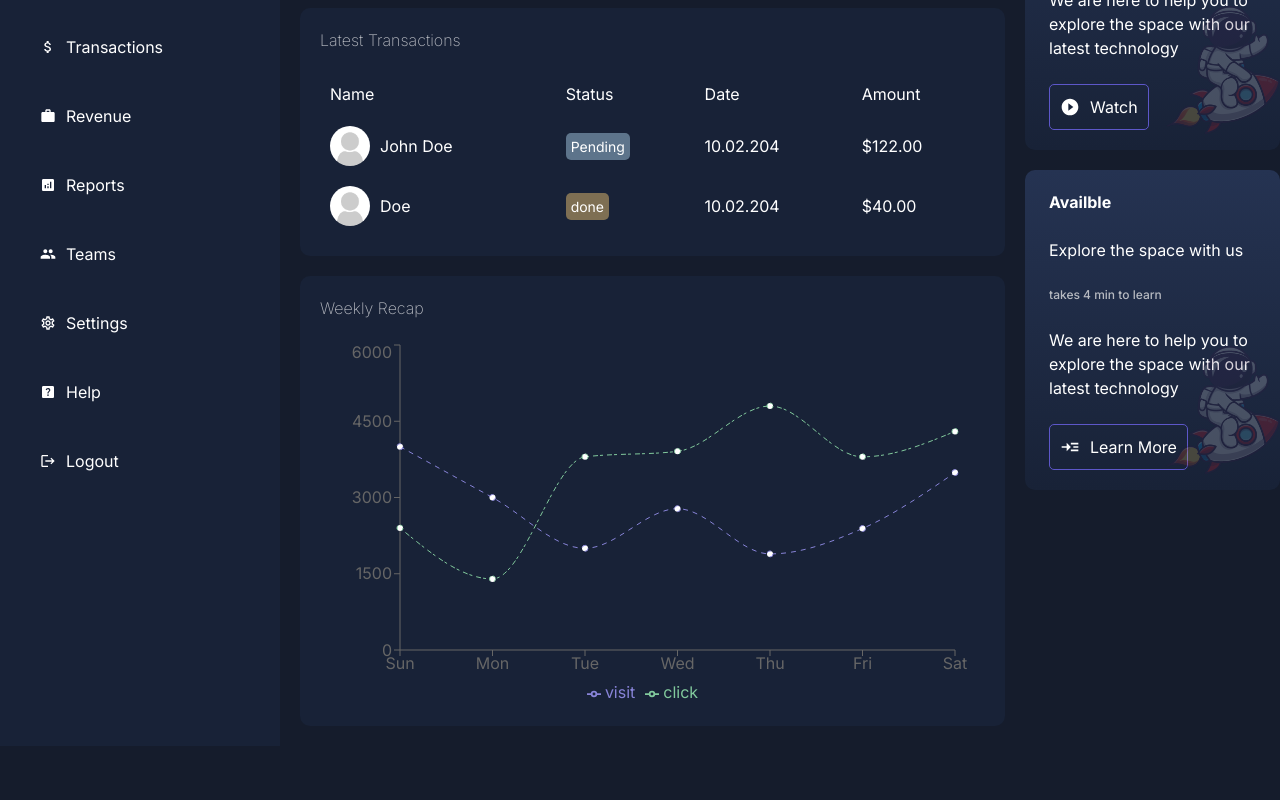
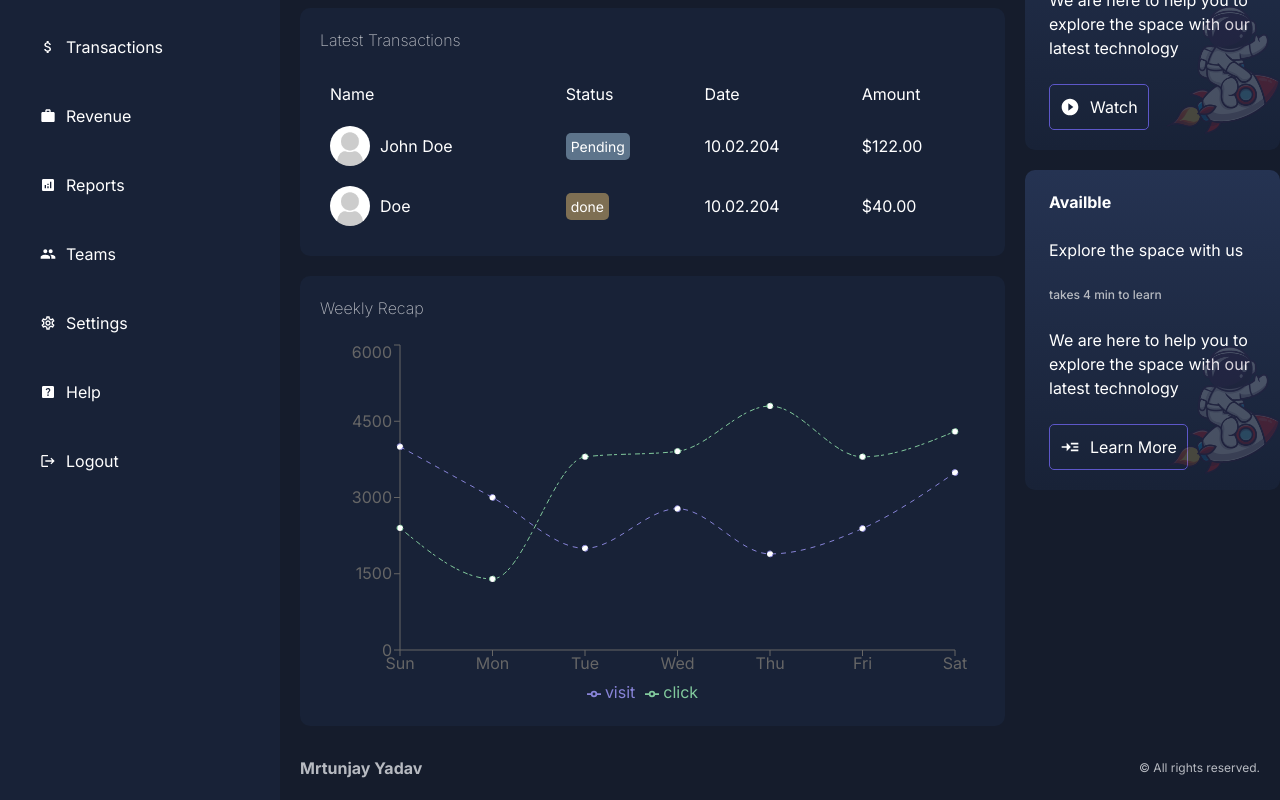
Before and after one commit to Mrutunjay113/admin-dashboard, a Next.js app: page /dashboard in a window 1280 px wide. Shown: the part 294-1094 px from the top of the page. Before the commit the page ends 1040 px from the top, so only its background shows below. Built offline with nearby package versions, Linux system fonts and the light colour scheme.

Commit message:
Add footer component to dashboard layout

```diff
--- a/app/dashboard/layout.jsx
+++ b/app/dashboard/layout.jsx
@@ -2,6 +2,7 @@
 import Sidebar from "../ui/dashboard/sidebar/sidebar";
 import Navbar from "../ui/dashboard/navbar/navbar";
 import styles from "../ui/dashboard/dashboard.module.css";
+import Footer from "../ui/dashboard/footer/footer";
 
 const Layout = ({ children }) => {
   return (
@@ -11,6 +12,7 @@
       </div>
       <div className={styles.content}>
         <Navbar /> {children}
+        <Footer />
       </div>
     </div>
   );
--- /dev/null
+++ b/app/ui/dashboard/footer/footer.jsx
@@ -0,0 +1,12 @@
+import styles from "./footer.module.css";
+
+const Footer = () => {
+  return (
+    <div className={styles.container}>
+      <div className={styles.logo}>Mrtunjay Yadav</div>
+      <div className={styles.text}>© All rights reserved.</div>
+    </div>
+  );
+};
+
+export default Footer;
--- /dev/null
+++ b/app/ui/dashboard/footer/footer.module.css
@@ -0,0 +1,15 @@
+.container {
+  display: flex;
+  align-items: center;
+  justify-content: space-between;
+  margin-top: 30px;
+  color: var(--textSoft);
+}
+
+.logo {
+  font-weight: bold;
+}
+
+.text {
+  font-size: 12px;
+}
```
